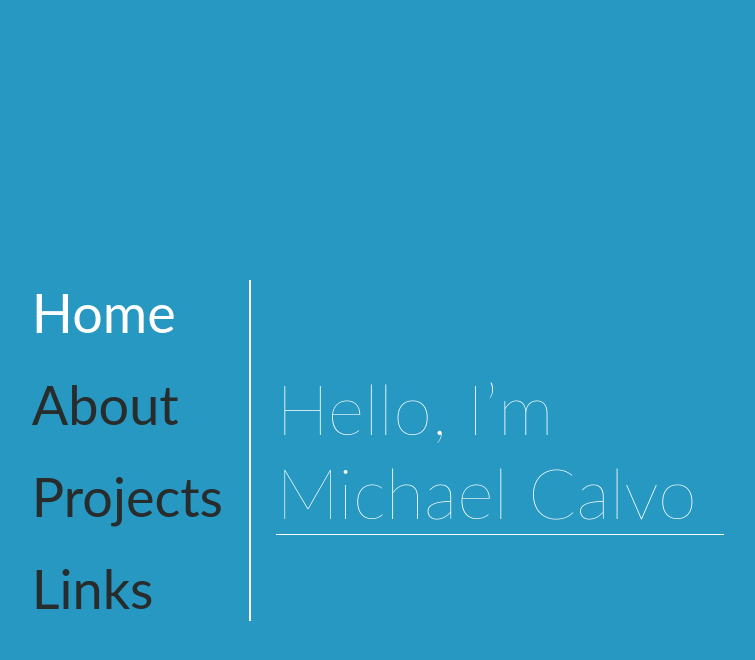
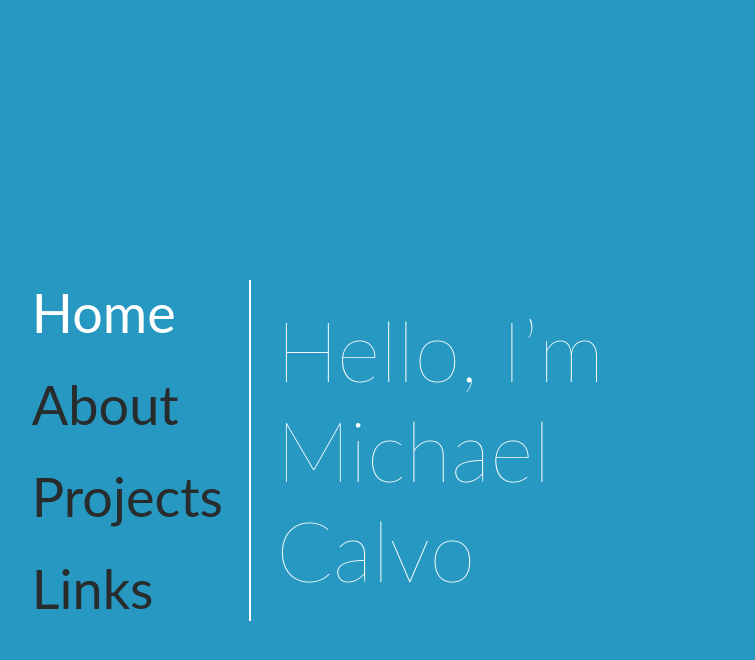
Before and after one commit to Mac-lp3/personal-site, a Jekyll site: the page built from index.html, in a window 1280 px wide. Shown: the top 660 px of the page, without its empty margins (282-1037 px from the left). Built offline with Jekyll 4.4.1, drawn with Linux system fonts in a browser that asks for light colours.

Commit message:
home h1 no longer has the border

```diff
--- a/_sass/home.scss
+++ b/_sass/home.scss
@@ -125,7 +125,8 @@ a:hover {
 }
 
 .copy-wrapper div h1 {
-	font-size: 5.5vw;
+	border: 0px;
+	font-size: 6.5vw;
 }
 
 .hidden-copy {
```
